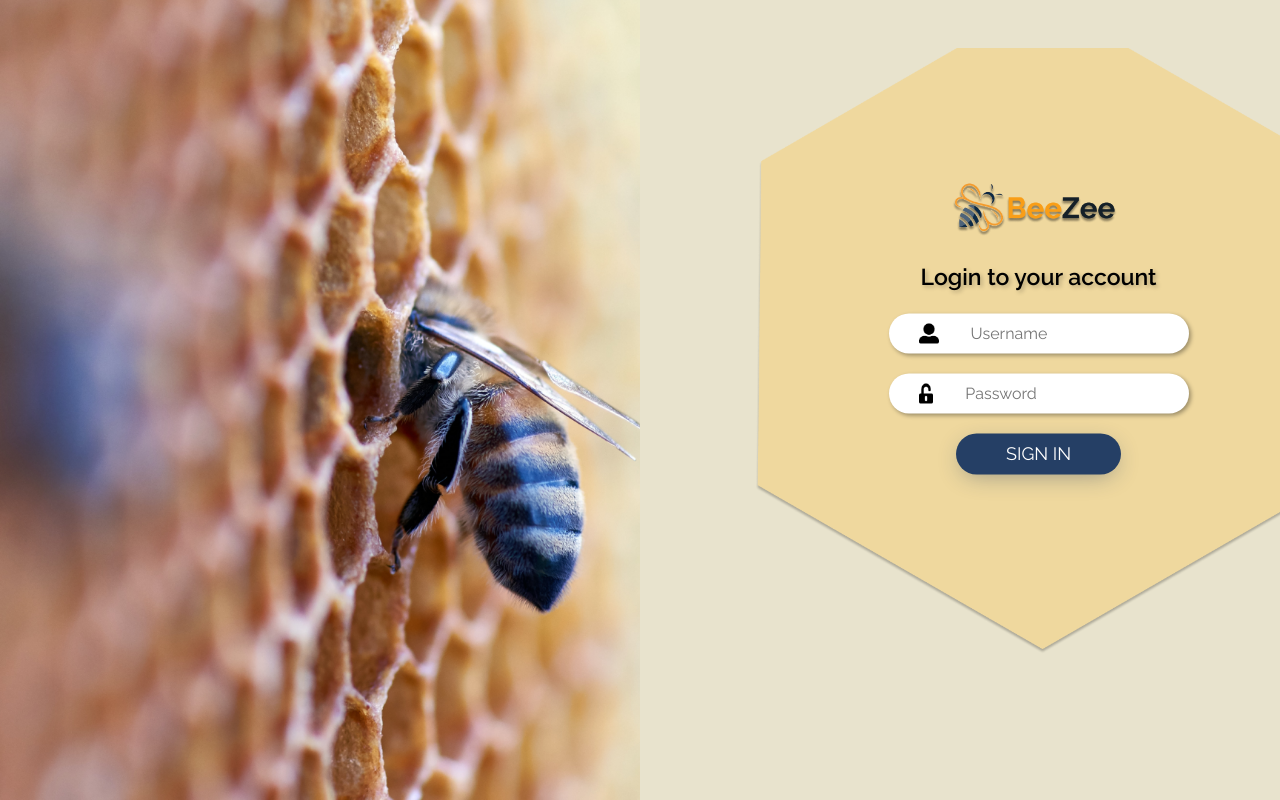
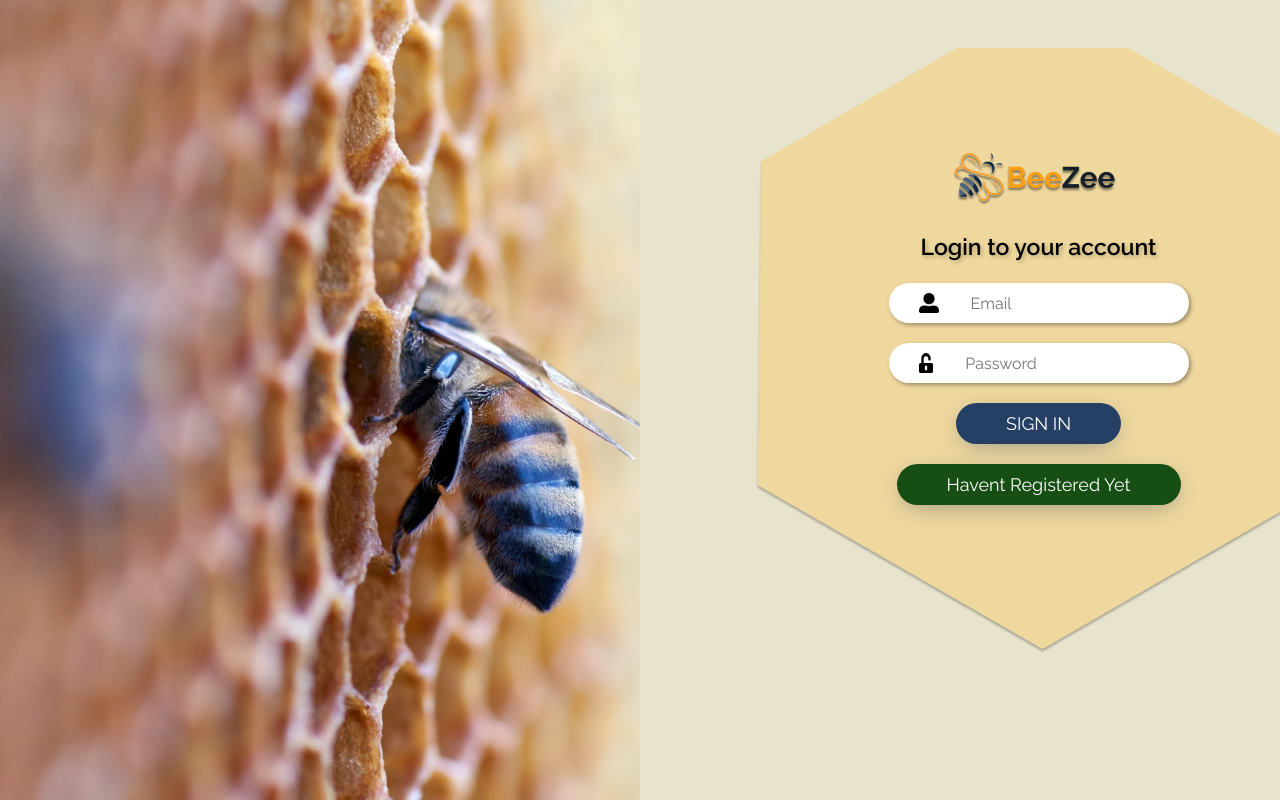
Before and after one commit to cepdnaclk/e19-3yp-beehive-monitoring-system, a React (Vite) app in the folder code/beehive-dashboard/: page /signin in a window 1280 px wide. Built offline with nearby package versions, Linux system fonts and the light colour scheme.

Commit message:
signIn Form and Registration form

```diff
--- a/code/beehive-dashboard/package.json
+++ b/code/beehive-dashboard/package.json
@@ -12,6 +12,9 @@
   "dependencies": {
     "@emotion/react": "^11.11.1",
     "@emotion/styled": "^11.11.0",
+    "@fortawesome/fontawesome-svg-core": "^6.5.1",
+    "@fortawesome/free-solid-svg-icons": "^6.5.1",
+    "@fortawesome/react-fontawesome": "^0.2.0",
     "@mui/icons-material": "^5.14.19",
     "@mui/material": "^5.14.19",
     "axios": "^1.6.3",
--- /dev/null
+++ b/code/beehive-dashboard/src/Components/LoginForm.jsx
@@ -0,0 +1,66 @@
+import UserIcon from "../Assets/username.png";
+import LockIcon from "../Assets/password.png";
+import Logo from "../Assets/Logo.png";
+import { Link, useNavigate } from "react-router-dom";
+import { useState, useContext } from "react";
+import { AuthContext } from "../Context/AuthContext";
+import "../Styles/Pages/SignIn.scss";
+
+function LoginForm() {
+  const [formData, setFormData] = useState({});
+  const { login } = useContext(AuthContext);
+  const navigate = useNavigate();
+
+  const handleChange = (e) => {
+    setFormData({
+      ...formData,
+      [e.target.id]: e.target.value,
+    });
+  };
+
+  //Add Some Error handling
+
+  const handleLogin = async (e) => {
+    e.preventDefault();
+    if (login(formData.email, formData.password)) {
+      navigate("/dashboard");
+    }
+  };
+
+  return (
+    <div>
+      <form className="login_right" onSubmit={handleLogin}>
+        <Link to="/">
+          <img src={Logo} alt="" className="signin-logo" />
+        </Link>
+        <h3>Login to your account</h3>
+        <div className="inputs">
+          <div className="input">
+            <img src={UserIcon} alt="" className="user-icon" />
+            <input
+              type="text"
+              id="email"
+              placeholder="Email"
+              onChange={handleChange}
+            />
+          </div>
+          <div className="input">
+            <img src={LockIcon} alt="" className="lock-icon" />
+            <input
+              type="password"
+              id="password"
+              placeholder="Password"
+              onChange={handleChange}
+            />
+          </div>
+        </div>
+
+        <div className="signin-button">
+          <button type="submit">SIGN IN</button>
+        </div>
+      </form>
+    </div>
+  );
+}
+
+export default LoginForm;
--- /dev/null
+++ b/code/beehive-dashboard/src/Components/RegisterForm.jsx
@@ -0,0 +1,125 @@
+import Logo from "../Assets/Logo.png";
+import { FontAwesomeIcon } from "@fortawesome/react-fontawesome";
+import {
+  faEye,
+  faEyeSlash,
+  faEnvelope,
+  faUser,
+  faLock,
+
+} from "@fortawesome/free-solid-svg-icons";
+import { Link, useNavigate } from "react-router-dom";
+import { useState, useContext } from "react";
+import { AuthContext } from "../Context/AuthContext";
+import "../Styles/Pages/SignIn.scss";
+
+function RegisterForm() {
+  const [formData, setFormData] = useState({});
+  const [passwordMatch, setPasswordMatch] = useState(true);
+  const [showPassword, setShowPassword] = useState(false);
+  const { register } = useContext(AuthContext);
+
+  const navigate = useNavigate();
+
+  const handleChange = (e) => {
+    setFormData({
+      ...formData,
+      [e.target.id]: e.target.value,
+    });
+  };
+
+  //Add Some Error handling
+
+  const handleLogin = async (e) => {
+    e.preventDefault();
+    if (register(formData.username, formData.email, formData.password)) {
+      navigate("/dashboard");
+    }
+  };
+
+  const handlePasswordMatchCheck = (e) => {
+    if (e.target.value === formData.password) {
+      setPasswordMatch(true);
+    } else {
+      setPasswordMatch(false);
+    }
+  };
+
+  const toggleShowPassword = () => {
+    setShowPassword(!showPassword);
+  };
+
+  return (
+    <div>
+      <form className="login_right" onSubmit={handleLogin}>
+        <Link to="/">
+          <img src={Logo} alt="" className="signin-logo" />
+        </Link>
+        <h3>Login to your account</h3>
+        <div className="inputs">
+          <div className="input">
+          <div className="email-icon">
+              <FontAwesomeIcon icon={faUser} />
+            </div>
+            <input
+              type="text"
+              id="username"
+              placeholder="Username"
+              onChange={handleChange}
+            />
+          </div>
+          <div className="input">
+            <div className="email-icon">
+              <FontAwesomeIcon icon={faEnvelope} />
+            </div>
+            <input
+              type="text"
+              id="email"
+              placeholder="Email"
+              onChange={handleChange}
+            />
+          </div>
+          <div className="input">
+          <div className="email-icon">
+              <FontAwesomeIcon icon={faLock} />
+            </div>
+            <input
+              type={showPassword ? "text" : "password"}
+              id="password"
+              placeholder="Password"
+              onChange={handleChange}
+            />
+            {/* Font Awesome Icon for Show/Hide Password */}
+            <FontAwesomeIcon
+              icon={showPassword ? faEyeSlash : faEye}
+              onClick={toggleShowPassword}
+            />
+          </div>
+          <div classname="input-container">
+            <div className="input">
+              <div className="email-icon">
+              <FontAwesomeIcon icon={faLock} />
+            </div>
+              <input
+                type="password"
+                id="password"
+                placeholder="Retype Password"
+                onChange={handlePasswordMatchCheck}
+              />
+            </div>
+
+            <p style={{ color: "red" }}>
+              {passwordMatch ? "" : "Passwords do not match"}
+            </p>
+          </div>
+        </div>
+
+        <div className="signin-button">
+          <button type="submit">SIGN UP</button>
+        </div>
+      </form>
+    </div>
+  );
+}
+
+export default RegisterForm;
--- a/code/beehive-dashboard/src/Context/AuthContext.jsx
+++ b/code/beehive-dashboard/src/Context/AuthContext.jsx
@@ -35,10 +35,10 @@ export const AuthProvider = ({ children }) => {
         }
     };
 
-    const register = async (email, password) => {
+    const register = async (username, email, password) => {
         setIsLoading(true);
         try {
-            const user = await AuthService.register(email, password);
+            const user = await AuthService.register(username, email, password);
             setCurrentUser(user);
         } catch (error) {
             console.error("Registration failed:", error);
--- a/code/beehive-dashboard/src/Pages/SignIn.jsx
+++ b/code/beehive-dashboard/src/Pages/SignIn.jsx
@@ -1,68 +1,18 @@
-import React from 'react';
+import React from "react";
 import Banner from "../Assets/Sign up Bee image.png";
 import Polygon from "../Assets/Sign up Polygon.png";
-import UserIcon from "../Assets/username.png";
-import LockIcon from "../Assets/password.png";
-import Logo from "../Assets/Logo.png";
-import { Link, useNavigate } from 'react-router-dom';
-import { useState,useContext } from "react";
-import {AuthContext} from '../Context/AuthContext';
-import '../Styles/Pages/SignIn.scss';
+import LoginForm from "../Components/LoginForm";
+import SignUpForm from "../Components/RegisterForm";
 
+import { useState } from "react";
+
+import "../Styles/Pages/SignIn.scss";
+import { Button } from "@mui/material";
 
 function SignIn() {
-    const [formData, setFormData] = useState({});
-    const { login } = useContext(AuthContext);
-    const navigate = useNavigate();
+  const [isRegistered, setIsRegistered] = useState(true);
 
-    const handleChange = (e) => {
-        setFormData({
-            ...formData,
-            [e.target.id]: e.target.value,
-        });
-    };
-
-    //Add Some Error handling
-
-    const handleLogin = async (e) => {
-        e.preventDefault();
-        login(formData.username, formData.password);
-    };
-
-    //Old Method
-
-    // const signIn = async (e) => {
-    //     e.preventDefault();
-
-    //     if (!formData.username || !formData.password) {
-    //         console.error("Please fill in both username and password.");
-    //         return;
-    //     }
-
-    //     try {
-    //         console.log(formData);
-    //         const res = await fetch('http://localhost:5001/api/user/login', {
-    //           method: 'POST',
-    //           headers: {
-    //             'Content-Type': 'application/json',
-    //           },
-    //           body: JSON.stringify(formData),
-    //         });
-    //         const data = await res.json();
-    //         console.log(data);
-    //         if (data.success === false) {
-    //           console.error(data.message);
-    //           return;
-    //         }
-    //         navigate('/dashboard');
-    //     } catch (error) {
-    //         console.error(error);
-    //     }
-    // };
-
-
-
-  console.log('SignIn');
+  console.log("SignIn");
   return (
     <div>
       <div className="split left">
@@ -73,36 +23,33 @@ function SignIn() {
       <div className="split right">
         <div className="centered">
           <img src={Polygon} alt="" className="polygon-image" />
+          {isRegistered ? (
             <div className="signin-form">
-                    <form className='login_right' onSubmit={handleLogin}>
-                        <Link to="/"><img src={Logo} alt="" className="signin-logo" /></Link>
-                        <h3>Login to your account</h3>
-                        <div className='inputs'>
-                            <div className="input">
-                                <img src={UserIcon} alt="" className="user-icon" />
-                                <input
-                                type="text"
-                                id="username"
-                                placeholder="Username"
-                                onChange={handleChange}
-                                />
-                            </div>
-                            <div className='input'>
-                                <img src={LockIcon} alt="" className="lock-icon" />
-                                <input
-                                type="password"
-                                id="password"
-                                placeholder="Password"
-                                onChange={handleChange}
-                                />
+              <LoginForm />
+              <div className="change-button">
+                <button
+                  onClick={() => {
+                    setIsRegistered(false);
+                  }}
+                >
+                  Havent Registered Yet
+                </button>
               </div>
             </div>
-
-                        <div className='signin-button'>
-                            <button type="submit">SIGN IN</button>
+          ) : (
+            <div className="signin-form">
+              <SignUpForm/>
+              <div className="change-button">
+                <button
+                  onClick={() => {
+                    setIsRegistered(true);
+                  }}
+                >
+                  Already have an account
+                </button>
               </div>
-                    </form>
             </div>
+          )}
         </div>
       </div>
     </div>
--- a/code/beehive-dashboard/src/Styles/Pages/SignIn.scss
+++ b/code/beehive-dashboard/src/Styles/Pages/SignIn.scss
@@ -124,3 +124,25 @@
   cursor: pointer;
   box-shadow: 0px 6px 23px -6px #253f6575;
 }
+.change-button {
+  margin-top: 20px;
+}
+
+.change-button button {
+  background-color: #164e13;
+  color: white;
+  font-size: 18px;
+  font-weight: 500;
+  padding: 10px 50px;
+  border: none;
+  border-radius: 24px;
+  cursor: pointer;
+  box-shadow: 0px 6px 23px -6px #253f6575;
+}
+
+.email-icon{
+  padding: 2px;
+  margin-top: 4px;
+  margin-right: 20px;
+  margin-left: 10px;
+}
```
Also changed, not shown: 1 other file (tests, documents, lock files or other folders). Lines whose indentation alone changed are shown as unchanged.
